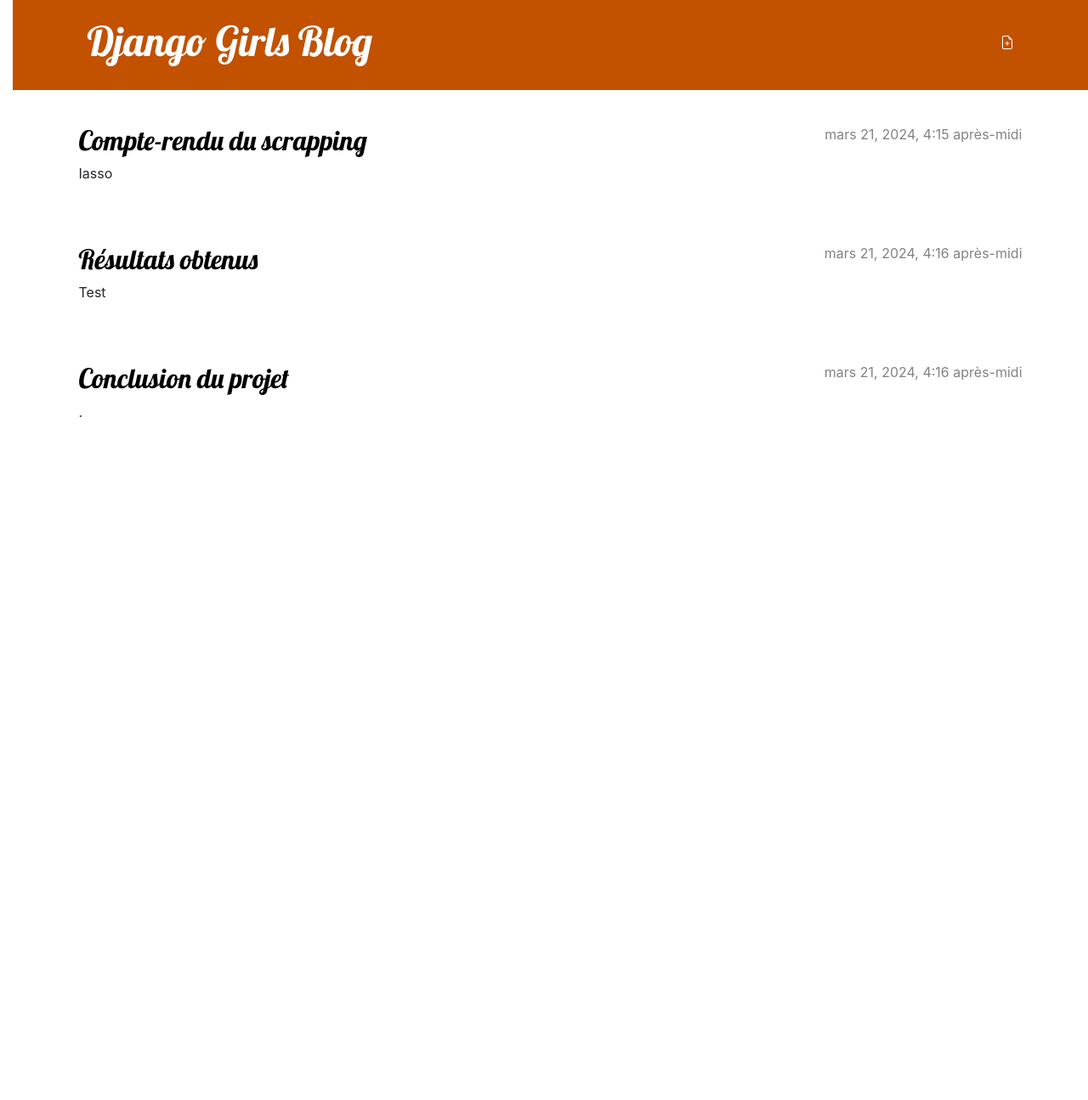
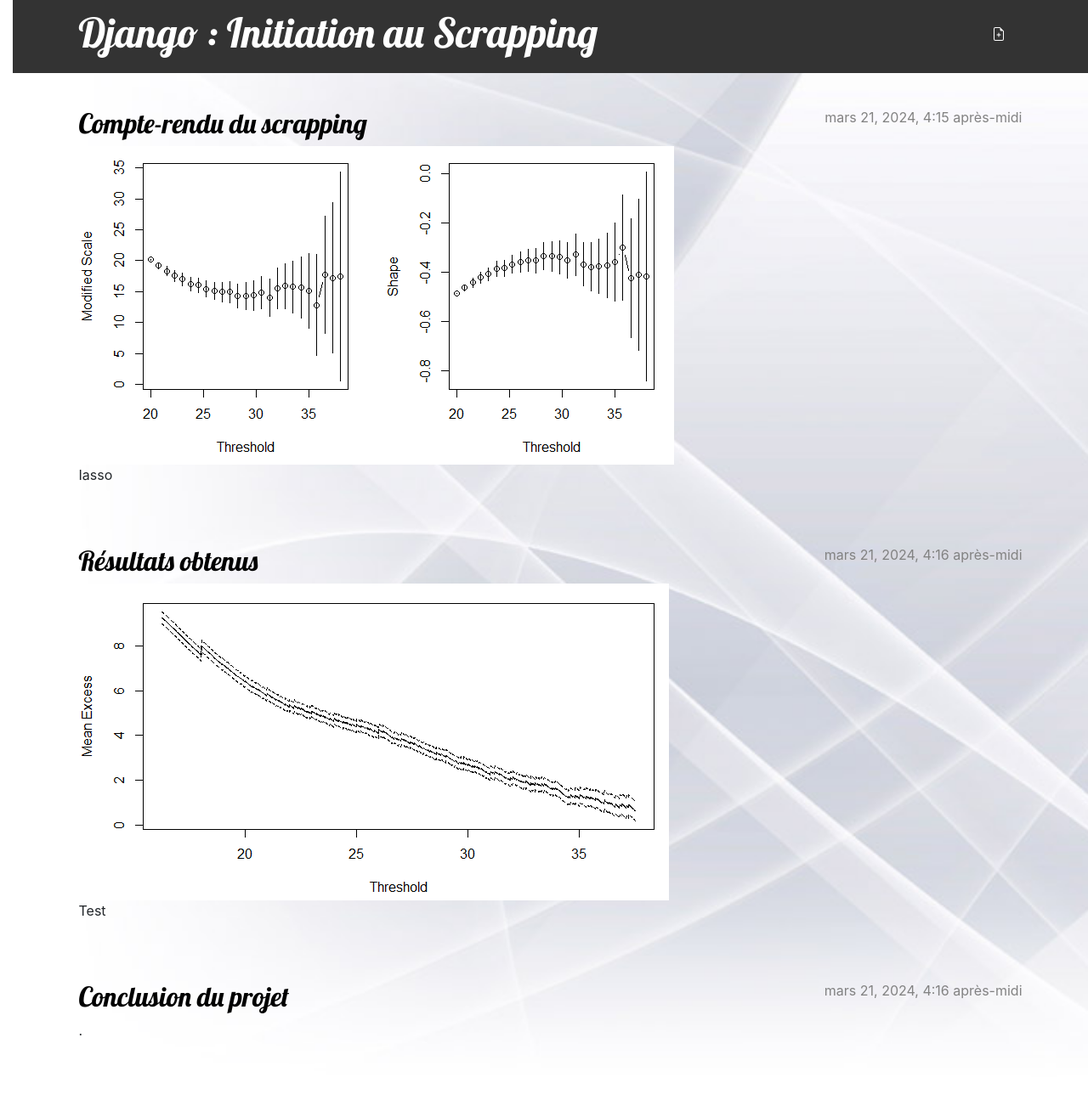
Before and after one commit to Vincentdatamas/my-first-blog, a Django app: page / in a window 1280 px wide. Shown: the whole page at 85% size. Before the commit the page ends 491 px from the top, so only its background shows below. Run offline with Django 3.2, Linux system fonts and the light colour scheme; data comes from the database, SQL or seed files in the repository; both versions use the stored data as it was after the commit.

Commit message:
votre message de commit ici

```diff
--- a/blog/models.py
+++ b/blog/models.py
@@ -8,6 +8,7 @@
     title = models.CharField(max_length=200)
     text = models.TextField()
     image = models.ImageField(upload_to='images/', blank=True, null=True)  # Champ pour les images
+    #content = models.TextField("Contenu à venir")  # Champ pour le contenu du post
     created_date = models.DateTimeField(default=timezone.now)
     published_date = models.DateTimeField(blank=True, null=True)
 
--- a/blog/static/css/blog.css
+++ b/blog/static/css/blog.css
@@ -21,6 +21,12 @@
     color: #ffffff;
     font-size: 36pt;
     text-decoration: none;
+}
+
+.custom-header {
+    background-color: #ff0000; /* Couleur de fond du bandeau */
+    color: white; /* Couleur du texte */
+    padding: 10px 0; /* Marge intérieure pour l'espace autour du texte */
 }
 
 h1,
--- a/blog/templates/blog/base.html
+++ b/blog/templates/blog/base.html
@@ -2,18 +2,28 @@
 <!DOCTYPE html>
 <html>
     <head>
-        <title>Django Girls blog</title>
+        <title>Django : Initiation au Scrapping</title>
         <link rel="stylesheet" href="https://cdn.jsdelivr.net/npm/bootstrap@4.5.3/dist/css/bootstrap.min.css" integrity="sha384-TX8t27EcRE3e/ihU7zmQxVncDAy5uIKz4rEkgIXeMed4M0jlfIDPvg6uqKI2xXr2" crossorigin="anonymous">
         <link href='//fonts.googleapis.com/css?family=Lobster&subset=latin,latin-ext' rel='stylesheet' type='text/css'>
         <link rel="stylesheet" href="{% static 'css/blog.css' %}">
+	<body style="background-image: url('{% static 'images/background.jpg' %}');
+            background-size: cover;
+            background-repeat: no-repeat;">
     </head>
     <body>
-        <header class="page-header">
+	<style>
+	.custom-header {
+    		background-color: #333333; /* Couleur de fond du bandeau */
+    		color: white; /* Couleur du texte */
+    		padding: 10px 0; /* Marge intérieure pour l'espace autour du texte */
+	}
+	</style>
+        <header class="page-header custom-header"">
             <div class="container">
                 <a href="{% url 'post_new' %}" class="top-menu">
                     {% include './icons/file-earmark-plus.svg' %}
                 </a>
-                <h1><a href="/">Django Girls Blog</a></h1>
+                <h1><a href="/">Django : Initiation au Scrapping</a></h1>
             </div>
         </header>
         <main class="content container">
--- a/blog/templates/blog/post_detail.html
+++ b/blog/templates/blog/post_detail.html
@@ -13,7 +13,7 @@
             </time>
         {% endif %}
         <h2>{{ post.title }}</h2>
-        <p>{{ post.text|linebreaksbr }}</p>
+        <p>{{ post.content|linebreaksbr }}</p>  <!-- Utilisez le champ content plutôt que text -->
         {% if post.image %}
             <img src="{{ post.image.url }}" alt="Image">
         {% endif %}
--- a/blog/templates/blog/post_list.html
+++ b/blog/templates/blog/post_list.html
@@ -7,6 +7,9 @@
                 {{ post.published_date }}
             </time>
             <h2><a href="{% url 'post_detail' pk=post.pk %}">{{ post.title }}</a></h2>
+            {% if post.image %}
+                <img src="{{ post.image.url }}" alt="Image">
+            {% endif %}
             <p>{{ post.text|linebreaksbr }}</p>
         </article>
     {% endfor %}
--- a/blog/views.py
+++ b/blog/views.py
@@ -21,8 +21,9 @@
         if form.is_valid():
             post = form.save(commit=False)
             post.author = request.user
-            post.published_date = timezone.now()
-            post.save()
+            post.publish()
+	    # post.published_date = timezone.now()
+            # post.save()
             return redirect('post_detail', pk=post.pk)
     else:
         form = PostForm()
--- a/mysite/settings.py
+++ b/mysite/settings.py
@@ -11,6 +11,7 @@
 """
 
 from pathlib import Path
+import os
 
 # Build paths inside the project like this: BASE_DIR / 'subdir'.
 BASE_DIR = Path(__file__).resolve().parent.parent
@@ -26,6 +27,9 @@
 DEBUG = True
 
 ALLOWED_HOSTS = ['127.0.0.1', '.pythonanywhere.com']
+
+MEDIA_ROOT = os.path.join(BASE_DIR, 'images')
+MEDIA_URL = '/media/'
 
 
 # Application definition
--- a/mysite/urls.py
+++ b/mysite/urls.py
@@ -15,8 +15,13 @@
 """
 from django.contrib import admin
 from django.urls import path, include
+from django.conf import settings
+from django.conf.urls.static import static
 
 urlpatterns = [
     path('admin/', admin.site.urls),
     path('', include('blog.urls')),
 ]
+
+if settings.DEBUG:
+    urlpatterns += static(settings.MEDIA_URL, document_root=settings.MEDIA_ROOT)
```
Also changed, not shown: blog/static/images/background.jpg (added), db.sqlite3, images/images/mrl_1.PNG (added), images/images/tc2.PNG (added), 1 other file.
